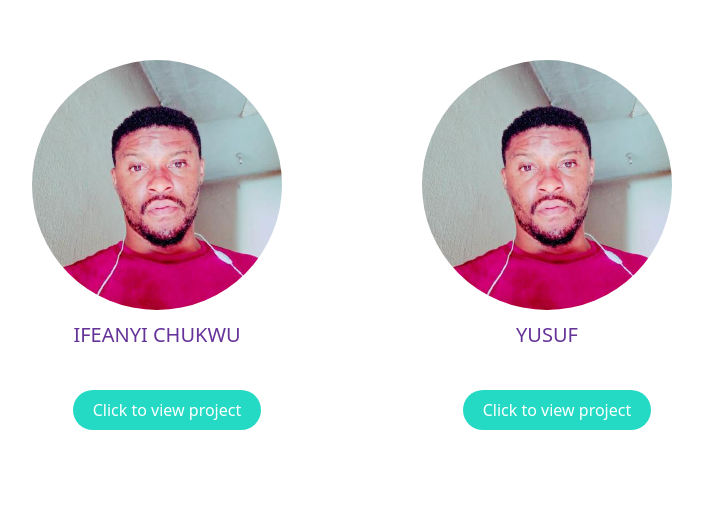
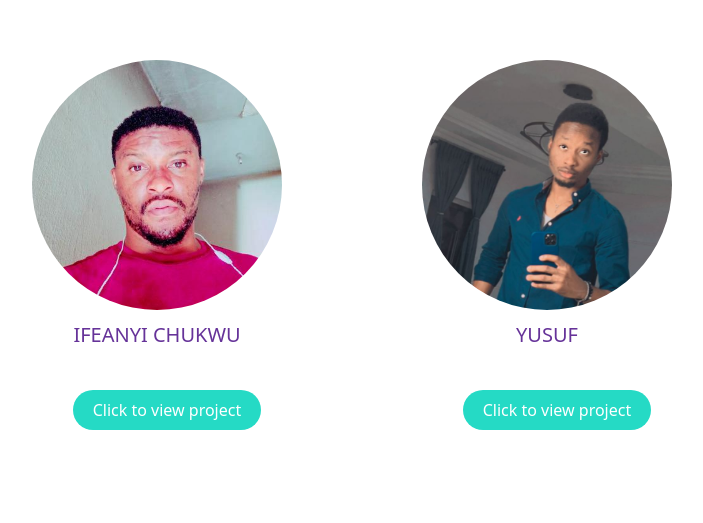
Before and after one commit to emmaudebu/tailwind-class, a website: page index.html in a window 1280 px wide. Shown: the part 185-708 px from the top of the page, without its empty margins (288-991 px from the left). Drawn offline with Linux system fonts and the light colour scheme.

Commit message:
yusf picture

```diff
--- a/index.html
+++ b/index.html
@@ -21,7 +21,7 @@
                     <a href="./src/header5.html">Click to view project </a></button>
             </span>
             <span class=" text-shadow-drop-center flex flex-col md:flex-col justify-center items-center ">
-                <img src="./src/images/29877925.jpg" alt="" class="rounded-full">
+                <img src="./src/images/yusuf.jpeg" alt="" class="rounded-full">
                 <button class=" name">YUSUF</button>
                 <button
                     class="url ml-5 border-grey-700 border-2  my-10 px-5 py-2 rounded-full border-none text-white bg-[#25DAC5] ">
```
Also changed, not shown: src/images/yusuf.jpeg (added).
